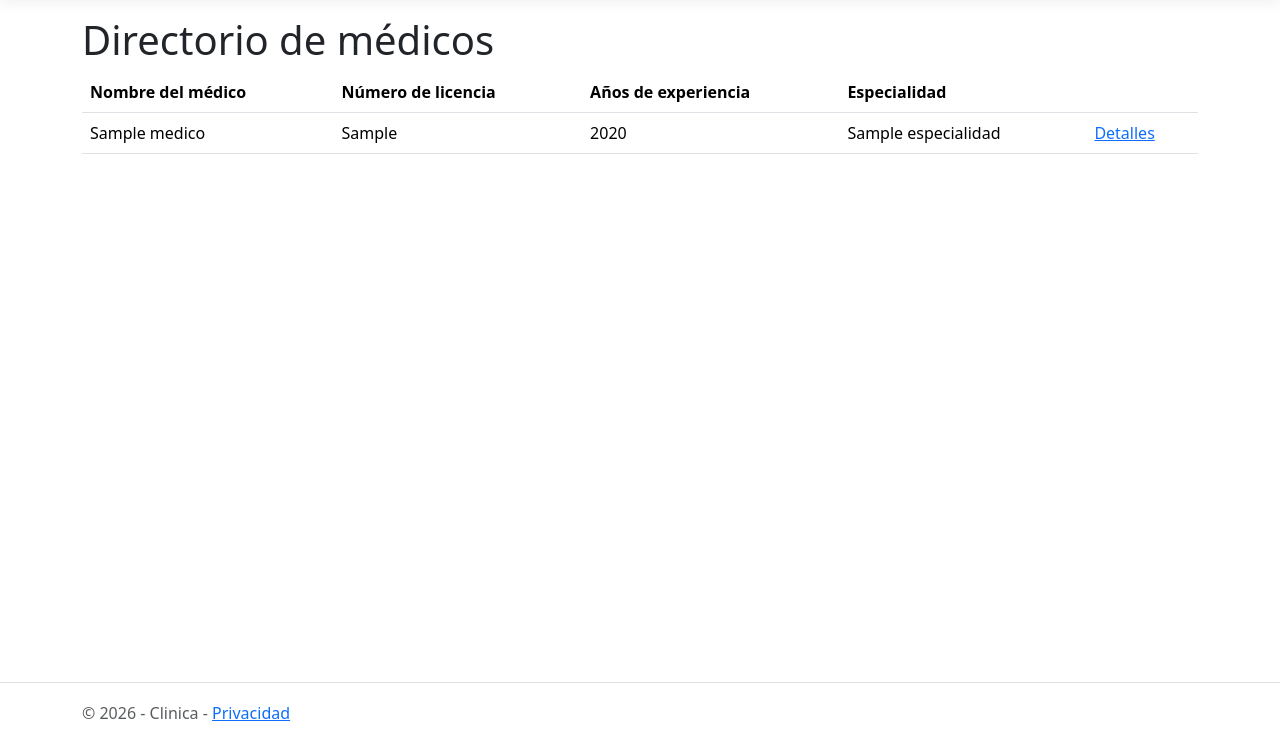
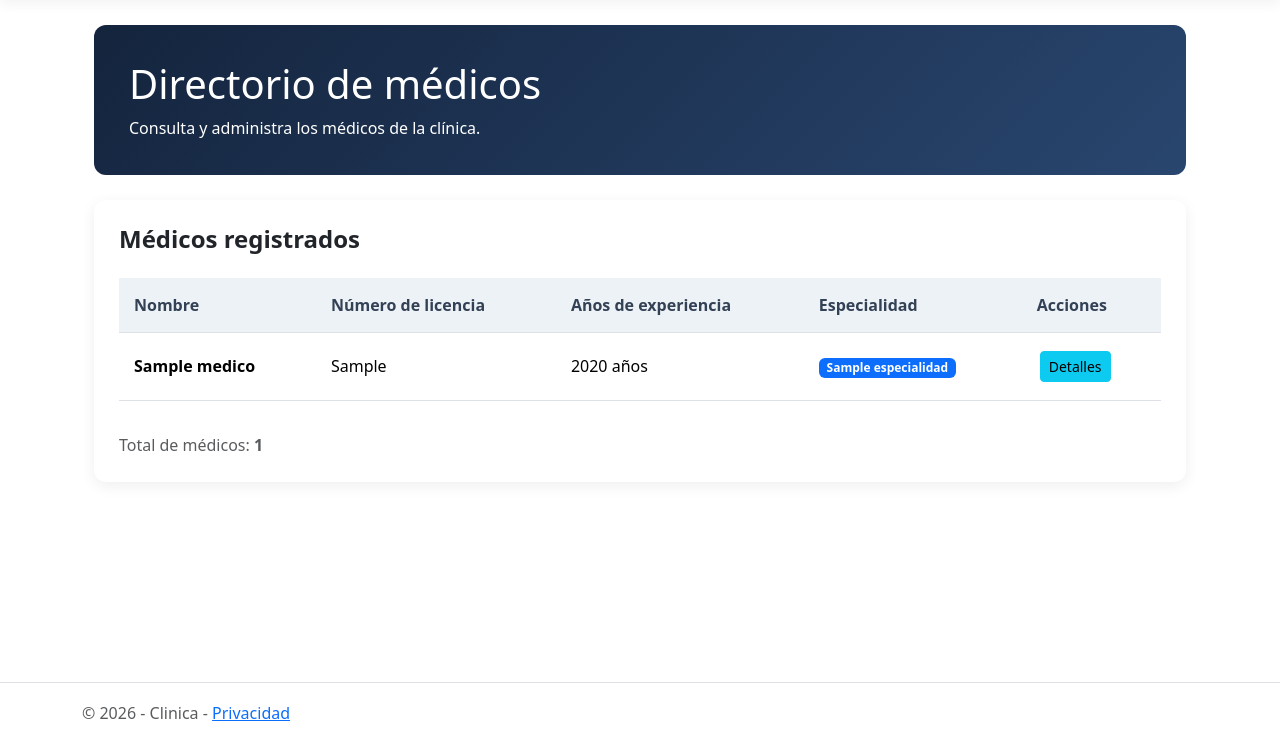
Before and after one commit to SantiOrtega125/Clinica-Grupo5, an ASP.NET Core app: page /Medicos in a window 1280 px wide. Shown: the part 57-800 px from the top of the page. Run offline with ASP.NET Core 8, Linux system fonts and the light colour scheme; tables that the repository leaves empty hold one stand-in row (values such as "Sample post"); style sheets or scripts are compiled from the project's sources; some libraries are stand-ins or nearby versions.

Commit message:
Diseño Medicos y especialidades

```diff
--- a/Clinica/Views/Medicos/Index.cshtml
+++ b/Clinica/Views/Medicos/Index.cshtml
@@ -4,59 +4,111 @@
     ViewData["Title"] = "Médicos";
 }
 
+<style>
+    .encabezado {
+        background: linear-gradient(135deg, #14243d, #29466f);
+        color: white;
+        padding: 35px;
+        border-radius: 12px;
+        margin: 25px 0;
+    }
+
+    .panel {
+        background: white;
+        padding: 25px;
+        border-radius: 12px;
+        box-shadow: 0 4px 15px #0001;
+    }
+
+    .table th {
+        background: #edf2f7;
+        color: #334155;
+    }
+
+    .table td, .table th {
+        padding: 15px;
+        vertical-align: middle;
+    }
+
+    .table tbody tr:hover {
+        background: #f8fafc;
+    }
+
+    .acciones a {
+        margin: 3px;
+    }
+
+    @@media (max-width: 768px) {
+        .encabezado {
+            padding: 22px;
+        }
+
+        .panel {
+            padding: 15px;
+        }
+    }
+</style>
+
+<div class="container">
+    <div class="encabezado">
         <h1>Directorio de médicos</h1>
+        <p class="mb-0">Consulta y administra los médicos de la clínica.</p>
+    </div>
 
+    <div class="panel">
+        <div class="d-flex justify-content-between align-items-center mb-4 flex-wrap gap-2">
+            <h4 class="fw-bold m-0">Médicos registrados</h4>
             @if (User.IsInRole("Director"))
             {
-    <p>
-        <a asp-action="Create" class="btn btn-primary">Registrar médico</a>
-    </p>
+                <a asp-action="Create" class="btn btn-primary">
+                    + Registrar médico
+                </a>
             }
-<table class="table">
+        </div>
+
+        <div class="table-responsive">
+            <table class="table table-hover">
                 <thead>
                     <tr>
-            <th>
-                @Html.DisplayNameFor(model => model.Nombre)
-            </th>
-            <th>
-                @Html.DisplayNameFor(model => model.NumeroLicencia)
-            </th>
-            <th>
-                @Html.DisplayNameFor(model => model.AniosExperiencia)
-            </th>
-            <th>
-                @Html.DisplayNameFor(model => model.Especialidad)
-            </th>
-            <th></th>
+                        <th>Nombre</th>
+                        <th>Número de licencia</th>
+                        <th>Años de experiencia</th>
+                        <th>Especialidad</th>
+                        <th>Acciones</th>
                     </tr>
                 </thead>
                 <tbody>
                     @foreach (var item in Model)
                     {
                         <tr>
+                            <td class="fw-semibold">@item.Nombre</td>
+                            <td>@item.NumeroLicencia</td>
+                            <td>@item.AniosExperiencia años</td>
                             <td>
-                    @Html.DisplayFor(model => item.Nombre)
+                                <span class="badge bg-primary">
+                                    @item.Especialidad?.Nombre
+                                </span>
                             </td>
-                <td>
-                    @Html.DisplayFor(model => item.NumeroLicencia)
-                </td>
-                <td>
-                    @Html.DisplayFor(model => item.AniosExperiencia)
-                </td>
-                <td>
-                    @Html.DisplayFor(model => item.Especialidad!.Nombre)
-                </td>
-                <td>
-                    <a asp-action="Details" asp-route-id="@item.Id">Detalles</a>
+                            <td class="acciones">
+                                <a asp-action="Details" asp-route-id="@item.Id"
+                                   class="btn btn-info btn-sm">Detalles</a>
+
                                 @if (User.IsInRole("Director"))
                                 {
-                        <span> | </span>
-                        <a asp-action="Edit" asp-route-id="@item.Id">Editar</a>
-                        <span> | </span>
-                        <a asp-action="Delete" asp-route-id="@item.Id">Eliminar</a>
+                                    <a asp-action="Edit" asp-route-id="@item.Id"
+                                       class="btn btn-warning btn-sm">Editar</a>
+                                    <a asp-action="Delete" asp-route-id="@item.Id"
+                                       class="btn btn-danger btn-sm">Eliminar</a>
                                 }
                             </td>
                         </tr>
                     }
                 </tbody>
             </table>
+        </div>
+
+        <p class="text-muted mt-3 mb-0">
+            Total de médicos: <strong>@Model.Count()</strong>
+        </p>
+    </div>
+</div>
```
Also changed, not shown: Clinica/Views/Especialidades/Index.cshtml (+84 -24 lines). Lines whose indentation alone changed are shown as unchanged.
